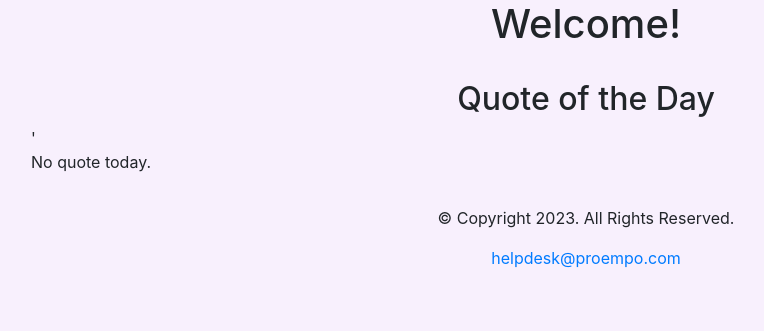
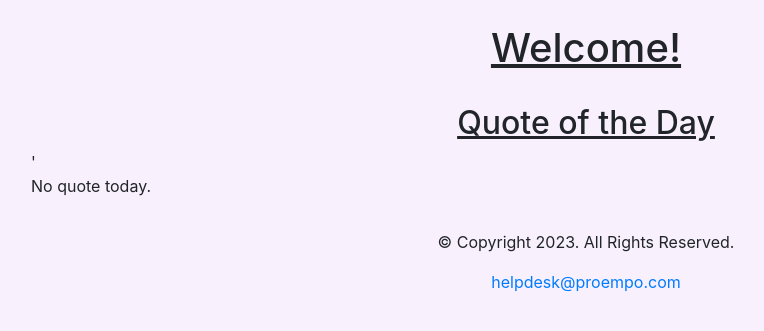
Before and after one commit to sategf/proempo-fl, a Flask app: template website/templates/home.html in a window 1280 px wide. Shown: the part 60-391 px from the top of the page, without its empty margins (54-818 px from the left). Run offline with Flask 3, Linux system fonts and the light colour scheme; the template is opened without the code that fills it, so the values that code supplies are empty; some libraries are stand-ins or nearby versions.

Commit message:
small update
updated the home page with adding a line break on the "Welcome" text and underlining both texts.

```diff
--- a/website/templates/home.html
+++ b/website/templates/home.html
@@ -6,9 +6,10 @@
     <title>Home</title>
 </head>
 <body>
-    <h1 align = "center">Welcome!</h1>
     <br>
-    <h2 align = "center">Quote of the Day</h2>'
+    <h1 align = "center"><u>Welcome!</u></h1>
+    <br>
+    <h2 align = "center"><u>Quote of the Day</u></h2>'
     <br>
     {% if qod %}
         <p>"{{ qod.quote }}" - {{ qod.author }}</p>
```
